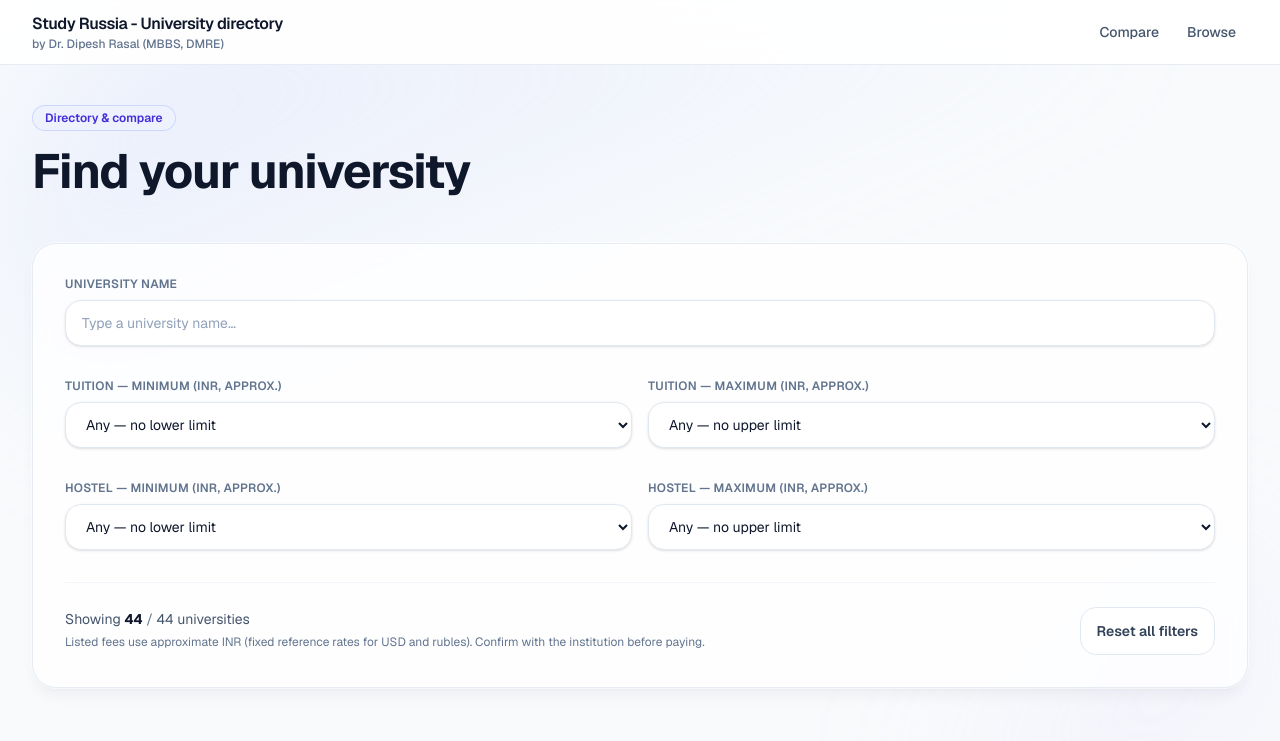
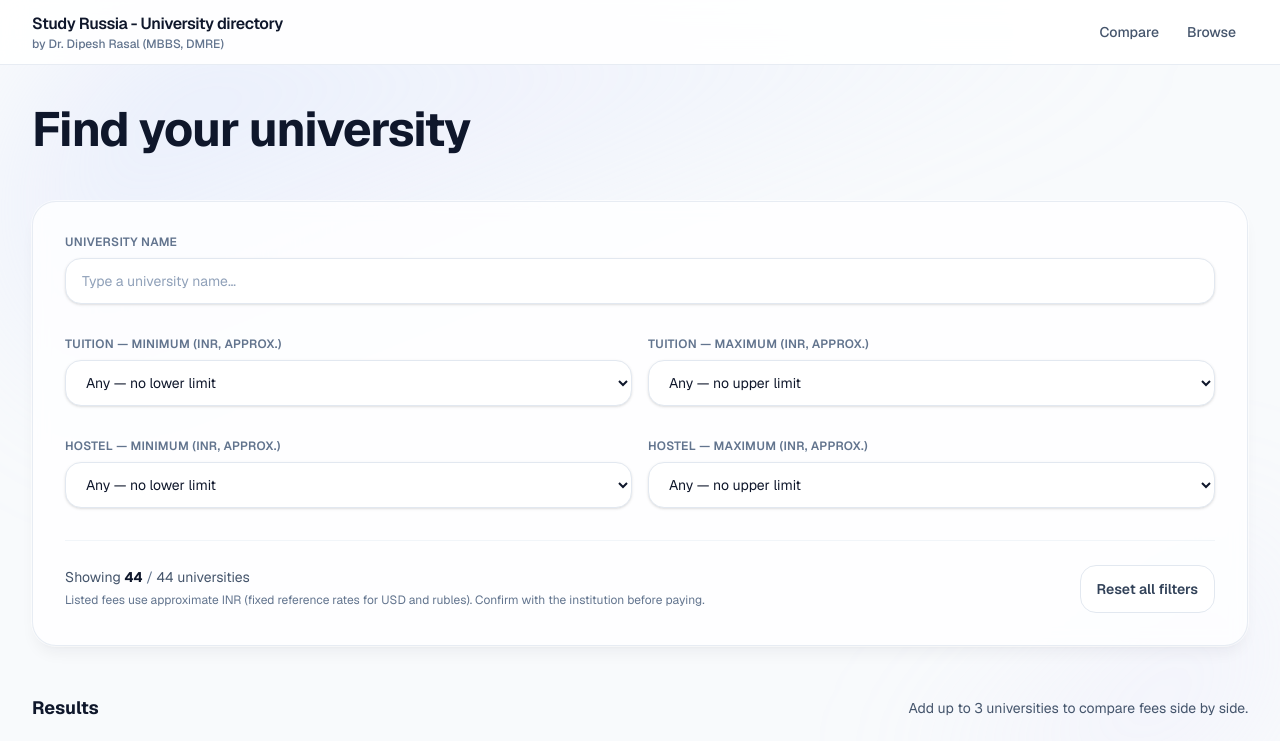
Before and after one commit to vaibhav18matere/universities, a Next.js app: page / in a window 1280 px wide. Shown: the top 741 px of the page. Built offline with nearby package versions, Linux system fonts and the light colour scheme.

Commit message:
removed readme

```diff
--- a/app/components/CollegeDirectory.tsx
+++ b/app/components/CollegeDirectory.tsx
@@ -166,9 +166,6 @@ export function CollegeDirectory(props: CollegeDirectoryProps) {
       className={`mx-auto flex w-full max-w-7xl flex-col gap-8 px-4 py-8 sm:gap-10 sm:px-6 sm:py-10 lg:gap-12 lg:px-8 ${compareSlugs.length > 0 ? "pb-28 sm:pb-24" : ""}`}
     >
       <header className="space-y-4">
-        <p className="inline-flex w-fit items-center rounded-full border border-indigo-200/80 bg-indigo-50 px-3 py-1 text-xs font-semibold text-indigo-700 dark:border-indigo-500/30 dark:bg-indigo-950/50 dark:text-indigo-200">
-          Directory & compare
-        </p>
         <div className="space-y-3">
           <h1 className="text-balance text-3xl font-bold tracking-tight text-slate-900 sm:text-4xl lg:text-5xl dark:text-slate-50">
             Find your university
```
Also changed, not shown: 1 other file (tests, documents, lock files or other folders).
